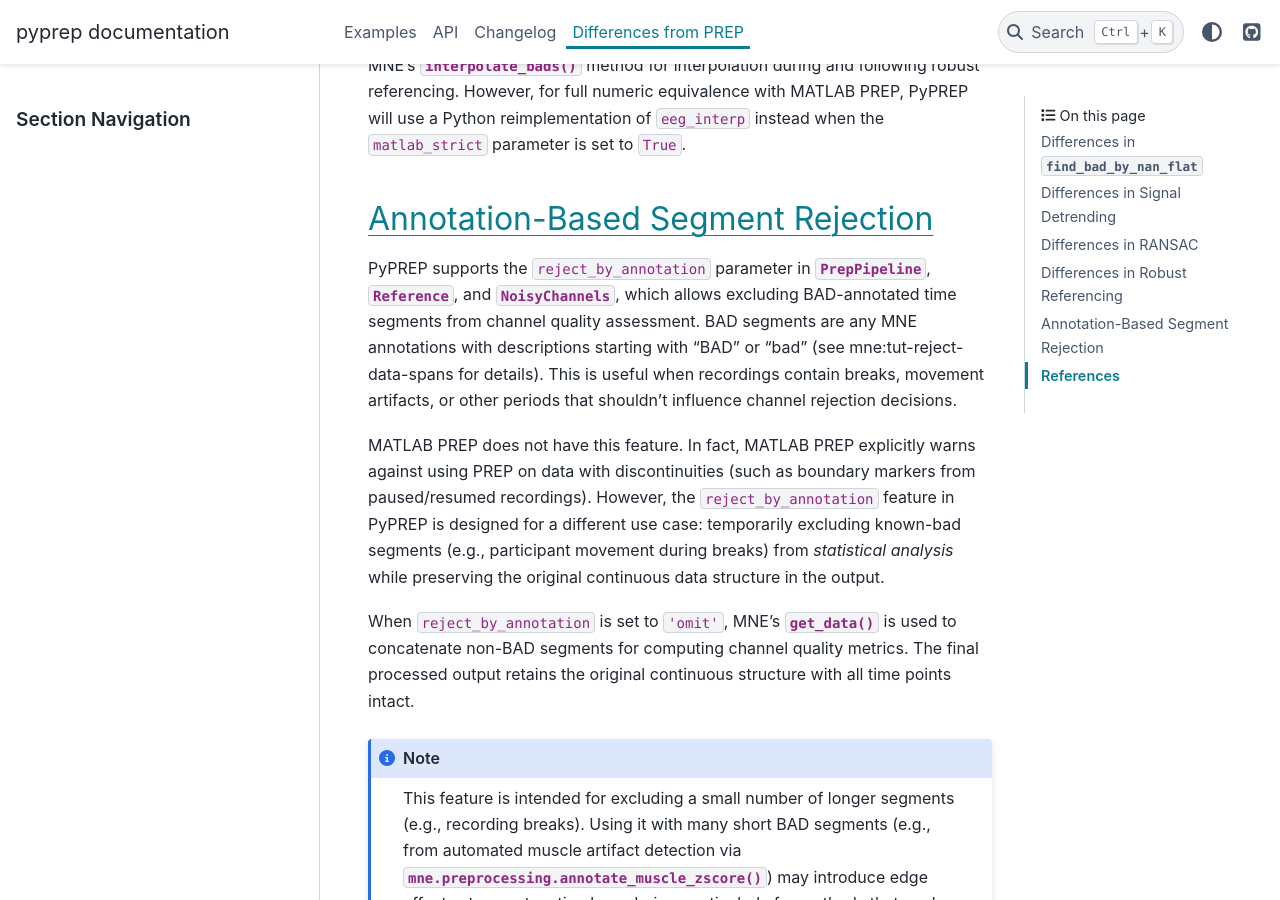
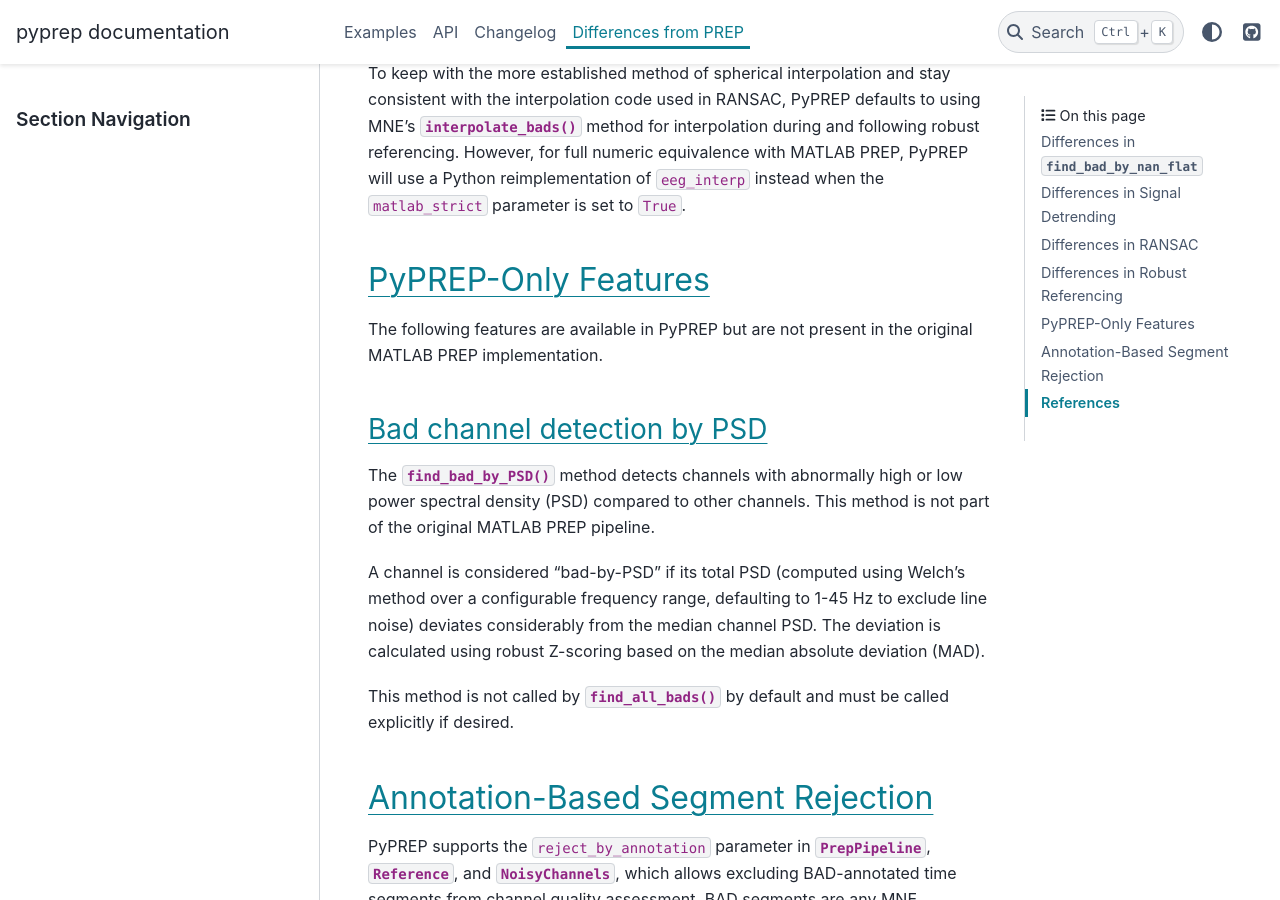
Before and after one commit to sappelhoff/pyprep, a Sphinx documentation site: the page built from docs/matlab_differences.rst, in a window 1280 px wide and 900 px high, scrolled down 5592 px. Built offline with Sphinx 7.4.7 and the PyData theme 0.15.4, drawn with Linux system fonts in a browser that asks for light colours; the version number could not be read and is left out; some of the changed text lies outside the part shown.

Commit message:
update matlab diffs

```diff
--- a/docs/matlab_differences.rst
+++ b/docs/matlab_differences.rst
@@ -233,6 +233,30 @@ MATLAB PREP, PyPREP will use a Python reimplementation of ``eeg_interp`` instead
 when the ``matlab_strict`` parameter is set to ``True``.
 
 
+PyPREP-Only Features
+--------------------
+
+The following features are available in PyPREP but are not present in the
+original MATLAB PREP implementation.
+
+
+Bad channel detection by PSD
+^^^^^^^^^^^^^^^^^^^^^^^^^^^^
+
+The :meth:`~pyprep.NoisyChannels.find_bad_by_PSD` method detects channels with
+abnormally high or low power spectral density (PSD) compared to other channels.
+This method is not part of the original MATLAB PREP pipeline.
+
+A channel is considered "bad-by-PSD" if its total PSD (computed using Welch's
+method over a configurable frequency range, defaulting to 1-45 Hz to exclude
+line noise) deviates considerably from the median channel PSD. The deviation
+is calculated using robust Z-scoring based on the median absolute deviation
+(MAD).
+
+This method is not called by :meth:`~pyprep.NoisyChannels.find_all_bads` by
+default and must be called explicitly if desired.
+
+
 Annotation-Based Segment Rejection
 ----------------------------------
 
```
